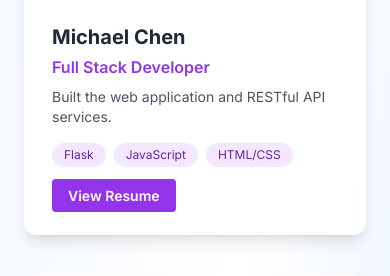
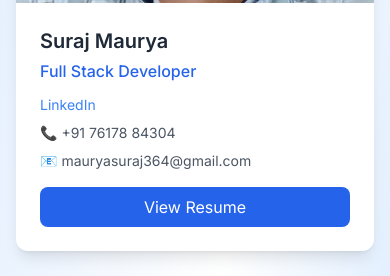
Before and after one commit to suraj3641/PREDICTMEDIX-APPLICATION, a Flask app: page /contact in a window 390 px wide. Shown: the part 949-1225 px from the top of the page. Run offline with Flask 2, Linux system fonts and the light colour scheme; some libraries are stand-ins or nearby versions.

Commit message:
first commit

```diff
--- a/templates/contact.html
+++ b/templates/contact.html
@@ -6,6 +6,9 @@
     <title>Contact | Predictmedix</title>
     <script src="https://cdn.tailwindcss.com"></script>
     <link href="https://unpkg.com/aos@2.3.1/dist/aos.css" rel="stylesheet">
+    <link href="https://unpkg.com/aos@2.3.4/dist/aos.css" rel="stylesheet">
+<script src="https://unpkg.com/aos@2.3.4/dist/aos.js"></script>
+
     <link href="https://fonts.googleapis.com/css2?family=Inter:wght@300;400;500;600;700&display=swap" rel="stylesheet">
     <style>
         :root {
@@ -144,108 +147,88 @@
     });
 </script>
 
-<!-- Main Content -->
-<div class="container mx-auto px-6 py-16 bg-gradient-to-br from-blue-50 via-white to-blue-100">
-    <h1 class="text-5xl font-extrabold text-center text-gray-800 mb-16 section-title" data-aos="fade-down">Meet Our Team</h1>
+<div class="container mx-auto px-4 py-16 bg-gradient-to-br from-blue-100 via-white to-blue-200">
+  <h1 class="text-5xl font-extrabold text-center text-gray-800 mb-16" data-aos="fade-down">Meet Our Team</h1>
 
-    <!-- Student Cards -->
-    <div class="grid grid-cols-1 md:grid-cols-2 lg:grid-cols-4 gap-10 mb-20">
-        <!-- Reusable Card Component -->
-        <!-- Student 1 -->
-        <div class="student-card bg-white rounded-xl shadow-lg hover:shadow-2xl transition duration-300 transform hover:-translate-y-1 border-4 border-transparent hover:border-blue-300" data-aos="zoom-in">
-            <div class="w-full h-48 overflow-hidden rounded-t-xl">
-                <img src="https://randomuser.me/api/portraits/women/44.jpg" alt="Sarah Johnson" class="w-full h-full object-cover">
+  <div class="grid grid-cols-1 sm:grid-cols-2 lg:grid-cols-4 gap-10 mb-20">
+    <!-- Template for each member -->
+    <!-- Repeat this block for each team member -->
+    <div class="bg-white rounded-xl shadow-lg overflow-hidden transform transition duration-300 hover:-translate-y-2 hover:shadow-2xl" data-aos="fade-up">
+      <img src="https://media.licdn.com/dms/image/v2/D4D03AQG48g5l0_eSfw/profile-displayphoto-shrink_800_800/profile-displayphoto-shrink_800_800/0/1694769849908?e=1749686400&v=beta&t=bhz-NInpKIuisHIdlB1EQ0k0wLuUImsgaT9GEVLDG3k" class="w-full h-48 object-cover rounded-lg mb-4">
+      <div class="p-6">
+        <h3 class="text-xl font-semibold text-gray-800 mb-1">Tushar Saxena</h3>
+        <p class="text-blue-600 font-medium mb-3">Full Stack Developer</p>
+        <div class="space-y-2 text-sm text-gray-600">
+          <p><a href="https://linkedin.com/in/tushar-saxena1304" class="text-blue-500 hover:underline" target="_blank">LinkedIn</a></p>
+          <p>📞 +91 82993 59698</p>
+          <p>📧 <a href="mailto:tsaxena360@gmail.com" class="hover:underline">tsaxena360@gmail.com</a></p>
         </div>
-            <div class="p-6">
-                <h3 class="text-xl font-bold mb-1 text-gray-800">Sarah Johnson</h3>
-                <p class="text-blue-600 font-semibold mb-2">Data Scientist</p>
-                <p class="text-gray-600 text-sm mb-4">Developed ML models and data pipelines for the project.</p>
-                <div class="flex flex-wrap gap-2 mb-4">
-                    <span class="bg-blue-100 text-blue-800 text-xs px-3 py-1 rounded-full">Python</span>
-                    <span class="bg-blue-100 text-blue-800 text-xs px-3 py-1 rounded-full">Scikit-learn</span>
-                    <span class="bg-blue-100 text-blue-800 text-xs px-3 py-1 rounded-full">Pandas</span>
-                </div>
-                <a href="/static/resumes/tusharResume.pdf" class="bg-blue-600 text-white px-4 py-2 rounded hover:bg-blue-700 text-sm font-semibold">
-                    View Resume
-                </a>
+        <a href="/static/resumes/TusharResume.pdf" class="mt-4 block bg-blue-600 text-white text-center py-2 rounded-lg hover:bg-blue-700 transition">View Resume</a>
       </div>
     </div>
 
-        <!-- Student 2 -->
-        <div class="student-card bg-white rounded-xl shadow-lg hover:shadow-2xl transition duration-300 transform hover:-translate-y-1 border-4 border-transparent hover:border-purple-300" data-aos="zoom-in">
-            <div class="w-full h-48 overflow-hidden rounded-t-xl">
-                <img src="https://randomuser.me/api/portraits/men/32.jpg" alt="Michael Chen" class="w-full h-full object-cover">
+    <!-- Repeat above for Sarvesh, Suraj, Atul -->
+  <div class="bg-white rounded-xl shadow-lg overflow-hidden transform transition duration-300 hover:-translate-y-2 hover:shadow-2xl" data-aos="fade-up">
+      <img src="/static/Photos/SurajPic.jpg" alt="Suraj Maurya" class="w-full h-56 object-cover">
+      <div class="p-6">
+        <h3 class="text-xl font-semibold text-gray-800 mb-1">Suraj Maurya</h3>
+        <p class="text-blue-600 font-medium mb-3">Full Stack Developer</p>
+        <div class="space-y-2 text-sm text-gray-600">
+          <p><a href="https://www.linkedin.com/in/suraj-maurya-bb4130256/" class="text-blue-500 hover:underline" target="_blank">LinkedIn</a></p>
+          <p>📞 +91 76178 84304</p>
+          <p>📧 <a href="mailto:mauryasuraj364@gmail.com" class="hover:underline">mauryasuraj364@gmail.com</a></p>
         </div>
-            <div class="p-6">
-                <h3 class="text-xl font-bold mb-1 text-gray-800">Michael Chen</h3>
-                <p class="text-purple-600 font-semibold mb-2">Full Stack Developer</p>
-                <p class="text-gray-600 text-sm mb-4">Built the web application and RESTful API services.</p>
-                <div class="flex flex-wrap gap-2 mb-4">
-                    <span class="bg-purple-100 text-purple-800 text-xs px-3 py-1 rounded-full">Flask</span>
-                    <span class="bg-purple-100 text-purple-800 text-xs px-3 py-1 rounded-full">JavaScript</span>
-                    <span class="bg-purple-100 text-purple-800 text-xs px-3 py-1 rounded-full">HTML/CSS</span>
-                </div>
-                <a href="/resumes/michael_chen.pdf" class="bg-purple-600 text-white px-4 py-2 rounded hover:bg-purple-700 text-sm font-semibold">
-                    View Resume
-                </a>
+        <a href="/static/resumes/Suraj_Resume.pdf" class="mt-4 block bg-blue-600 text-white text-center py-2 rounded-lg hover:bg-blue-700 transition">View Resume</a>
       </div>
     </div>
 
-        <!-- Student 3 -->
-        <div class="student-card bg-white rounded-xl shadow-lg hover:shadow-2xl transition duration-300 transform hover:-translate-y-1 border-4 border-transparent hover:border-pink-300" data-aos="zoom-in">
-            <div class="w-full h-48 overflow-hidden rounded-t-xl">
-                <img src="https://randomuser.me/api/portraits/women/68.jpg" alt="Emily Rodriguez" class="w-full h-full object-cover">
+
+
+    <div class="bg-white rounded-xl shadow-lg overflow-hidden transform transition duration-300 hover:-translate-y-2 hover:shadow-2xl" data-aos="fade-up">
+      <img src="https://media.licdn.com/dms/image/v2/D5603AQEjrJ1KcSZpRQ/profile-displayphoto-shrink_800_800/B56ZVqdLboGQAc-/0/1741247789260?e=1749686400&v=beta&t=FmiSiIgJEGncCRlPLtkDGdpMxDvmMWGpuILN8ZRcydg"  class="w-full h-48 object-cover rounded-lg mb-4">
+      <div class="p-6">
+        <h3 class="text-xl font-semibold text-gray-800 mb-1">Atul Kumar</h3>
+        <p class="text-blue-600 font-medium mb-3">Machine Learning Engineer</p>
+        <div class="space-y-2 text-sm text-gray-600">
+          <p><a href="https://linkedin.com/in/atul-kumar-bb36232b4" class="text-blue-500 hover:underline" target="_blank">LinkedIn</a></p>
+          <p>📞 +91 92506 11775</p>
+          <p>📧 <a href="mailto:katul774972@gmail.com" class="hover:underline">katul774972@gmail.com</a></p>
         </div>
-            <div class="p-6">
-                <h3 class="text-xl font-bold mb-1 text-gray-800">Emily Rodriguez</h3>
-                <p class="text-pink-600 font-semibold mb-2">UI/UX Designer</p>
-                <p class="text-gray-600 text-sm mb-4">Designed intuitive user flows and interfaces.</p>
-                <div class="flex flex-wrap gap-2 mb-4">
-                    <span class="bg-pink-100 text-pink-800 text-xs px-3 py-1 rounded-full">Figma</span>
-                    <span class="bg-pink-100 text-pink-800 text-xs px-3 py-1 rounded-full">Tailwind</span>
-                    <span class="bg-pink-100 text-pink-800 text-xs px-3 py-1 rounded-full">UX Research</span>
-                </div>
-                <a href="/resumes/emily_rodriguez.pdf" class="bg-pink-600 text-white px-4 py-2 rounded hover:bg-pink-700 text-sm font-semibold">
-                    View Resume
-                </a>
+        <a href="/static/resumes/Atul Kumar resume.pdf" class="mt-4 block bg-blue-600 text-white text-center py-2 rounded-lg hover:bg-blue-700 transition">View Resume</a>
       </div>
     </div>
 
-        <!-- Student 4 -->
-        <div class="student-card bg-white rounded-xl shadow-lg hover:shadow-2xl transition duration-300 transform hover:-translate-y-1 border-4 border-transparent hover:border-green-300" data-aos="zoom-in">
-            <div class="w-full h-48 overflow-hidden rounded-t-xl">
-                <img src="https://randomuser.me/api/portraits/men/65.jpg" alt="David Wilson" class="w-full h-full object-cover">
+     <div class="bg-white rounded-xl shadow-lg overflow-hidden transform transition duration-300 hover:-translate-y-2 hover:shadow-2xl" data-aos="fade-up">
+      <img src="/static/Photos/sarveshPic.jpg" alt="Sarvesh Mishra" class="w-full h-56 object-cover">
+      <div class="p-6">
+        <h3 class="text-xl font-semibold text-gray-800 mb-1">Sarvesh Mishra</h3>
+        <p class="text-blue-600 font-medium mb-3">Research And Data</p>
+        <div class="space-y-2 text-sm text-gray-600">
+          <p><a href="https://www.linkedin.com/in/sarvesh-mishra-a58447265" class="text-blue-500 hover:underline" target="_blank">LinkedIn</a></p>
+          <p>📞 +91 94517 80915</p>
+          <p>📧 <a href="mailto:sarveshmishraoffi@gmail.com" class="hover:underline">sarveshmishraoffi@gmail.com</a></p>
         </div>
+        <a href="/static/resumes/Sarvesh_Resume.pdf" class="mt-4 block bg-blue-600 text-white text-center py-2 rounded-lg hover:bg-blue-700 transition">View Resume</a>
+      </div>
+    </div>
+
+  </div>
+
+
+
+
+  <!-- Project Guide Section -->
+  <div class="max-w-4xl mx-auto bg-white rounded-xl shadow-lg overflow-hidden flex flex-col md:flex-row items-center" data-aos="zoom-in">
+    <img src="/static/Photos/Shobitsir.jpg" alt="Project Guide" class="w-full md:w-48 h-48 object-cover">
     <div class="p-6">
-                <h3 class="text-xl font-bold mb-1 text-gray-800">David Wilson</h3>
-                <p class="text-green-600 font-semibold mb-2">Backend Engineer</p>
-                <p class="text-gray-600 text-sm mb-4">Handled cloud deployment and database setup.</p>
-                <div class="flex flex-wrap gap-2 mb-4">
-                    <span class="bg-green-100 text-green-800 text-xs px-3 py-1 rounded-full">Docker</span>
-                    <span class="bg-green-100 text-green-800 text-xs px-3 py-1 rounded-full">AWS</span>
-                    <span class="bg-green-100 text-green-800 text-xs px-3 py-1 rounded-full">PostgreSQL</span>
-                </div>
-                <a href="/resumes/david_wilson.pdf" class="bg-green-600 text-white px-4 py-2 rounded hover:bg-green-700 text-sm font-semibold">
-                    View Resume
-                </a>
+      <div class="uppercase tracking-wide text-sm text-indigo-600 font-semibold">Project Guide</div>
+      <h2 class="text-lg font-bold text-gray-800 mt-1">Assistant prof. Shobhit mani tiwari</h2>
+       <p class="text-gray-600 mb-4">Computer Science Department</p>
+      <p class="mt-2 text-gray-600">With extensive experience in healthcare technology projects, Prof.  guided our team through the development of Predictmedix.</p>
     </div>
   </div>
 </div>
 
-    <!-- Project Guide -->
-    <div class="max-w-3xl mx-auto bg-white rounded-xl shadow-lg overflow-hidden mb-20" data-aos="fade-up">
-        <div class="md:flex">
-            <div class="md:shrink-0">
-                <img class="h-48 w-full md:h-full md:w-48 object-cover" src="https://randomuser.me/api/portraits/men/75.jpg" alt="Project Guide">
-            </div>
-            <div class="p-8">
-                <h2 class="text-2xl font-bold mb-2 text-gray-800">Prof. Robert Williams</h2>
-                <p class="text-blue-600 font-medium mb-1">Project Guide</p>
-                <p class="text-gray-600 mb-2">Computer Science Department</p>
-                <p class="text-gray-600">Prof. Williams guided our technical and research direction through Predictmedix development.</p>
-            </div>
-        </div>
-    </div>
 
     <!-- Contact Information -->
     <div class="max-w-2xl mx-auto bg-white rounded-xl shadow-md overflow-hidden p-8" data-aos="fade-up">
@@ -261,7 +244,7 @@
             </div>
             <div>
                 <h3 class="text-lg font-semibold text-gray-700">Location</h3>
-                <p class="text-gray-600">Computer Science Department<br>University Building, Room 205</p>
+                <p class="text-gray-600">Computer Science Department<br>LU New Campus Rd, Type IV, Sultanpur Village, Jankipuram Extension, Lucknow, Uttar Pradesh 226021</p>
             </div>
         </div>
     </div>
@@ -311,7 +294,7 @@
     </div>
 </footer>
 
-
+<script>AOS.init();</script>
 <script src="https://unpkg.com/aos@2.3.1/dist/aos.js"></script>
 <script>
   AOS.init();
```
Also changed, not shown: templates/about.html (+18 -18 lines), 3 other files. Lines whose indentation alone changed are shown as unchanged.
